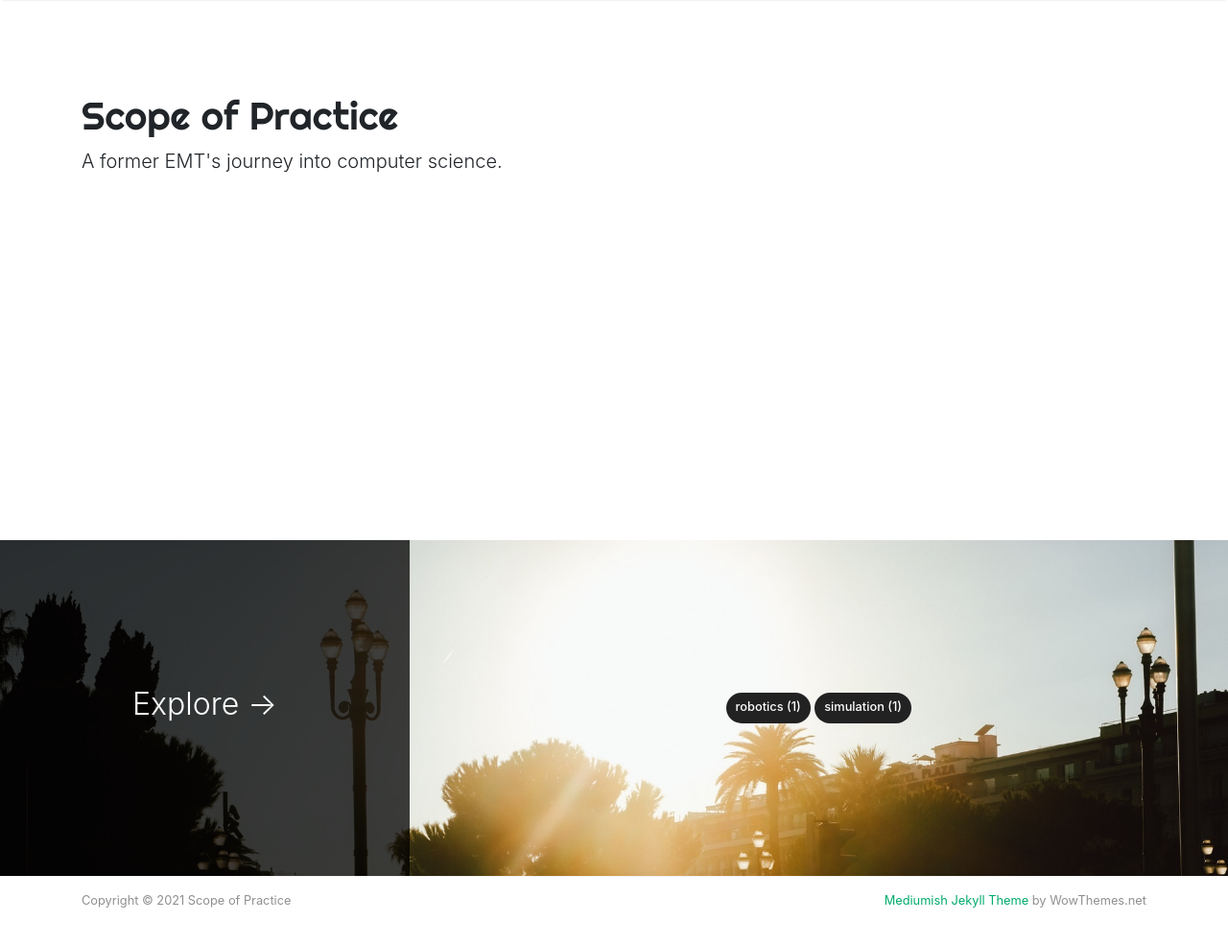
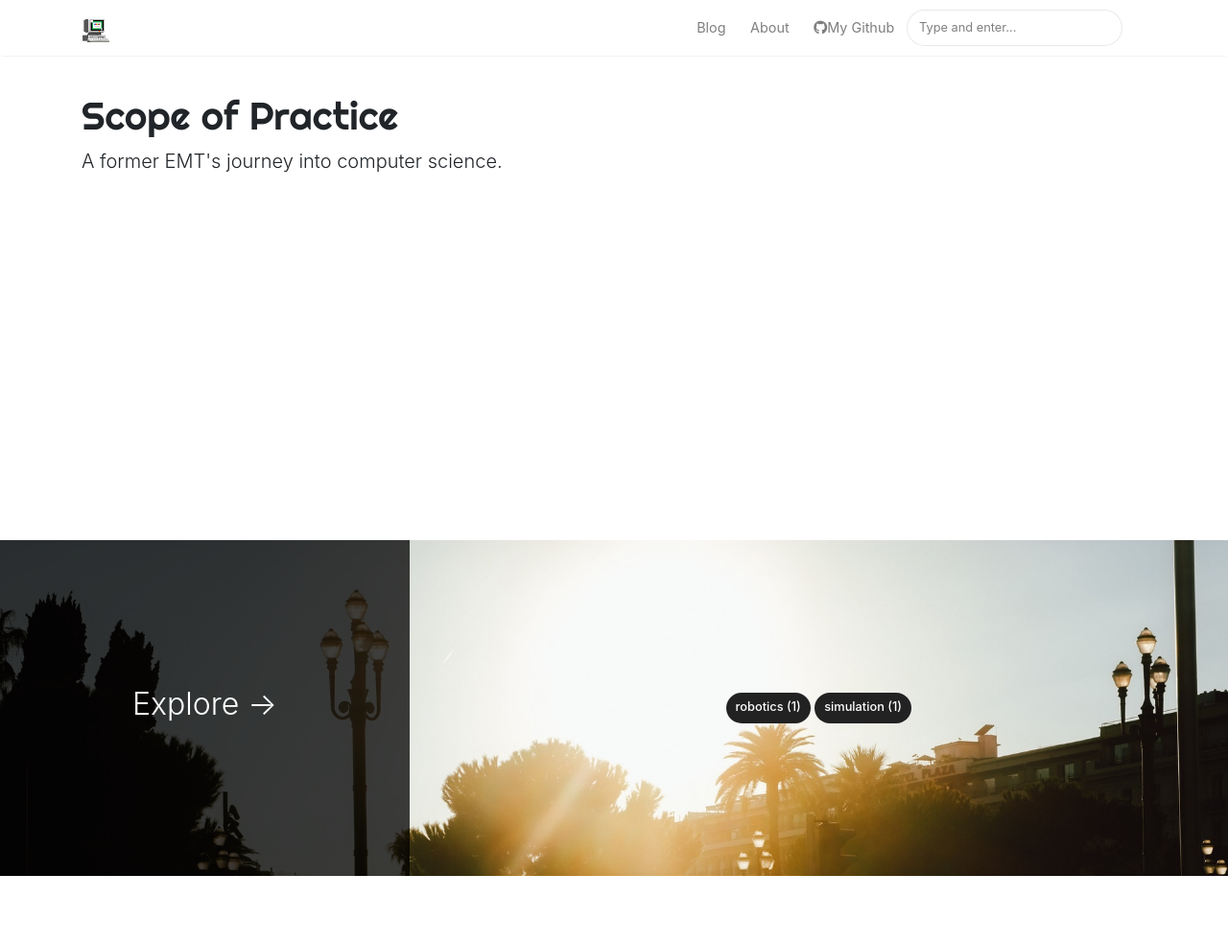
Before and after one commit to oapostrophe/oapostrophe.github.io, a Jekyll site: the page built from _pages/tags.md, in a window 1280 px wide and 1022 px high. Shown: the top 985 px of the window at 96% size. Built offline with Jekyll 4.4.1, drawn with Linux system fonts in a browser that asks for light colours; nearby versions of some CDN libraries.

Commit message:
removed footer

```diff
--- a/_layouts/default.html
+++ b/_layouts/default.html
@@ -158,18 +158,7 @@
 
 <!-- Begin Footer
 ================================================== -->
-<footer class="footer">
-    <div class="container">
-        <div class="row">
-            <div class="col-md-6 col-sm-6 text-center text-lg-left">
-                Copyright © {{ site.time | date: "%Y" }} {{ site.name }}
-            </div>
-            <div class="col-md-6 col-sm-6 text-center text-lg-right">
-                <a target="_blank" href="https://www.wowthemes.net/mediumish-free-jekyll-template/">Mediumish Jekyll Theme</a> by WowThemes.net
-            </div>
-        </div>
-    </div>
-</footer>
+
 <!-- End Footer
 ================================================== -->
 
```
